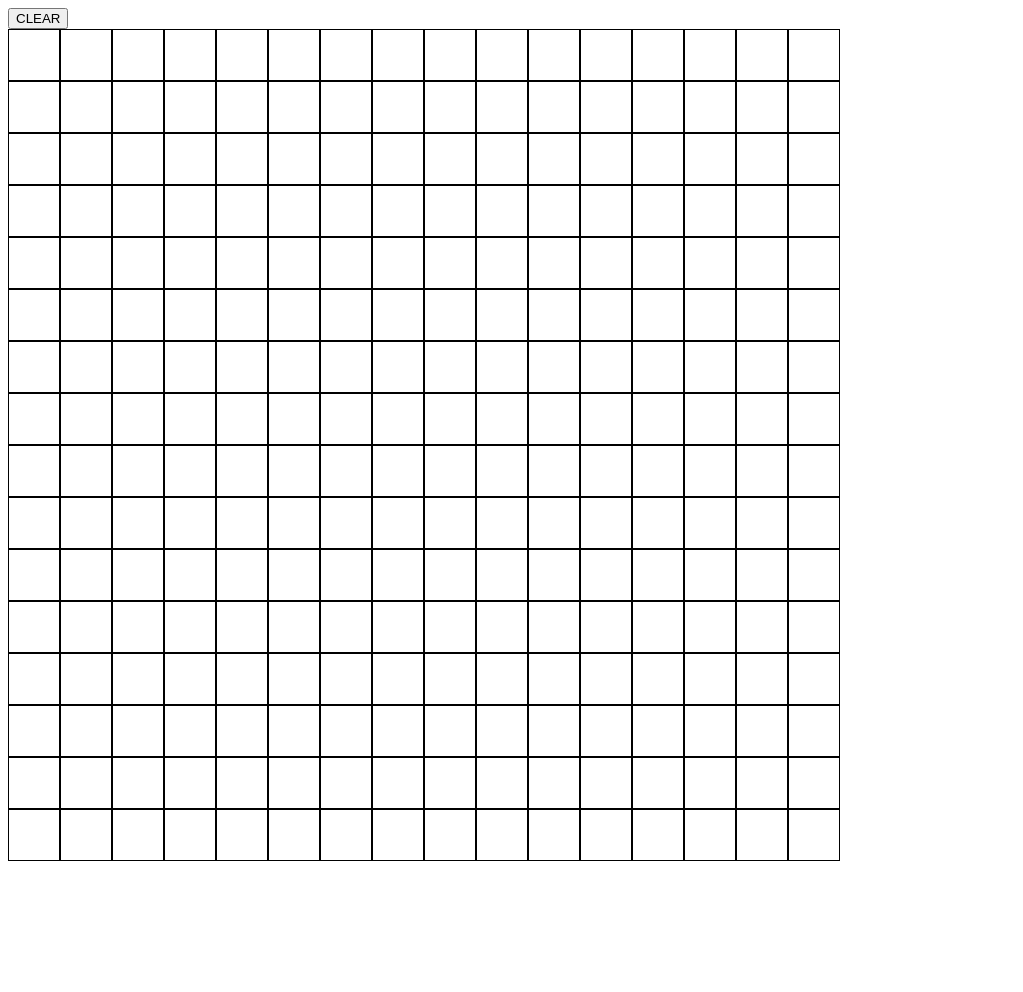
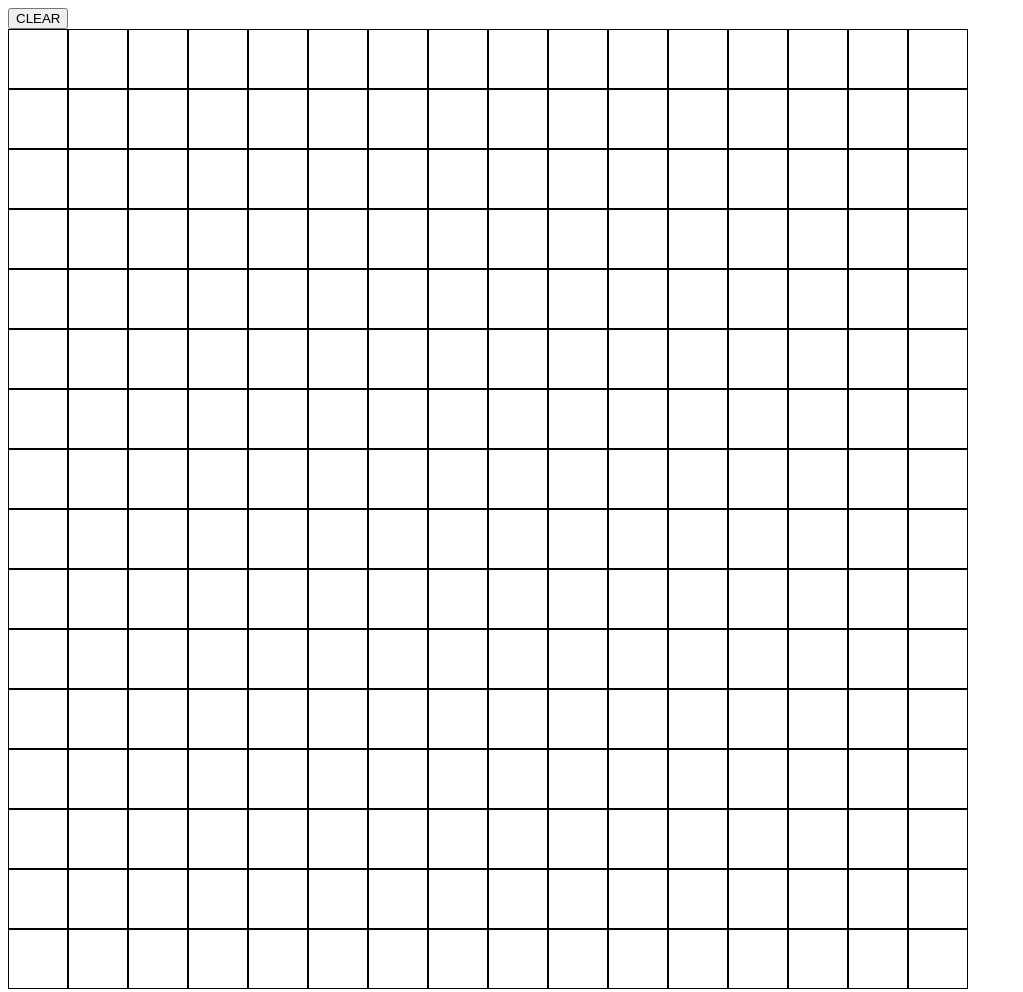
Before and after one commit to kathleenmoran/etch-a-sketch, a plain HTML site: page index.html in a window 1280 px wide. Shown: the whole page, without its empty margins (0-1023 px from the left). Before the commit the page ends 869 px from the top, so only its background shows below. Drawn offline with Linux system fonts and the light colour scheme.

Commit message:
Make grid width and height 960px regardless of dimension entered

```diff
--- a/style.css
+++ b/style.css
@@ -1,9 +1,17 @@
 .square {
     border: 1px solid black;
-    width: 50px;
-    height: 50px;
+    height: 100%;
 }
 
 .grid-row {
+    width: 100%;
+    display: flex;
+    flex-direction: column;
+    height: 100%;
+}
+
+.grid {
+    width: 960px;
+    height: 960px;
     display: flex;
 }
```
